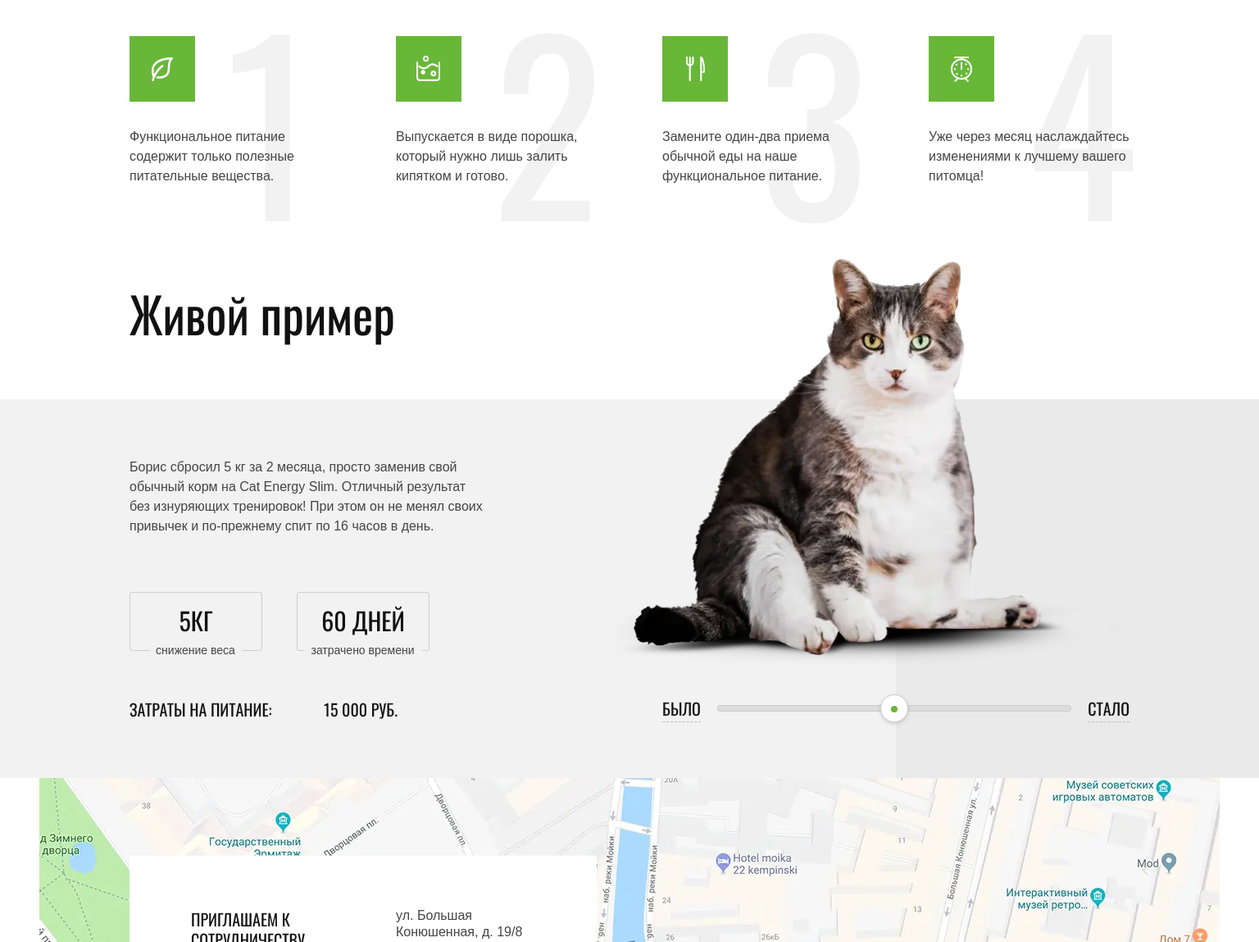
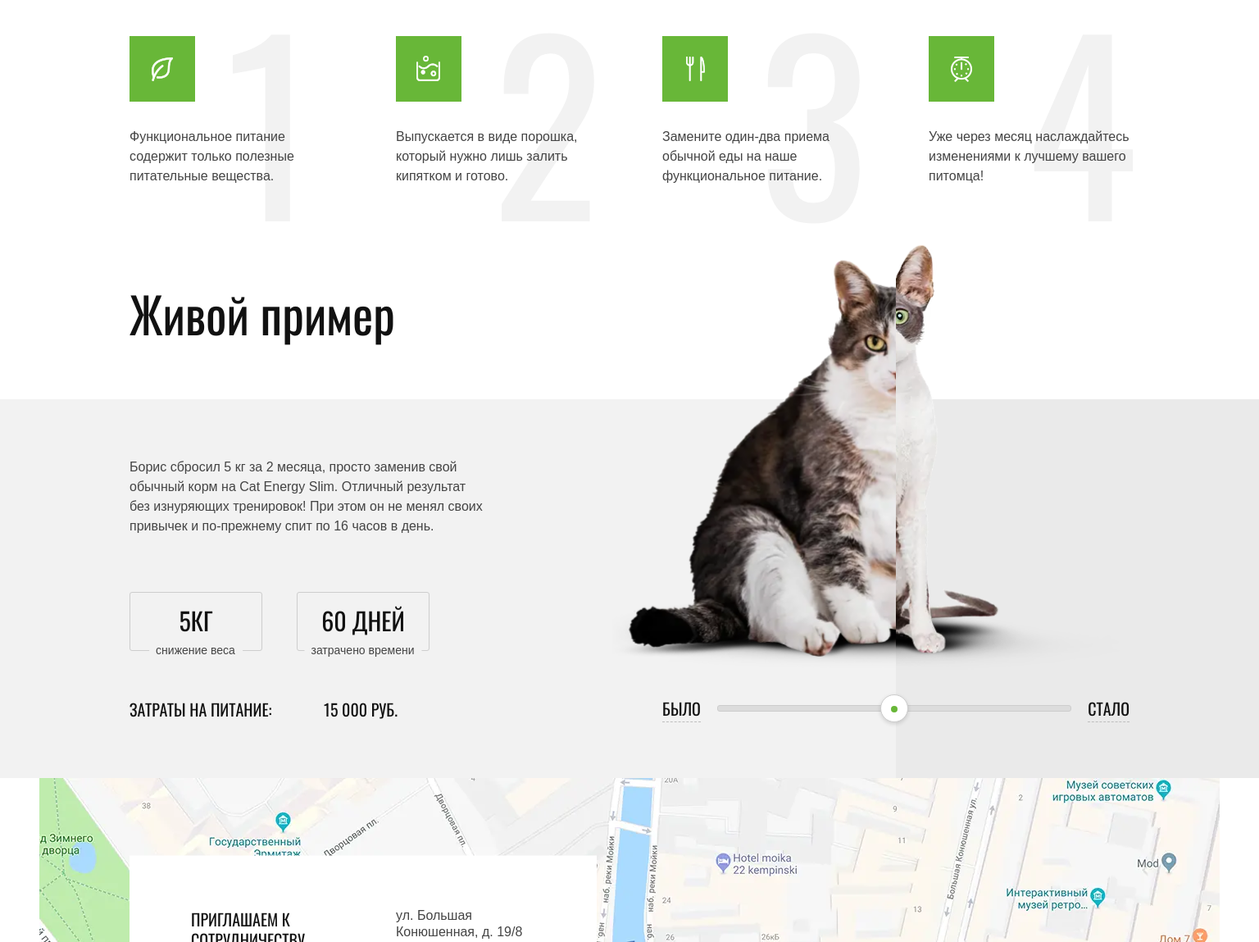
Before and after one commit to alte0/43745-cat-energy-19, a website: page source/index.html in a window 1536 px wide. Shown: the part 1308-2457 px from the top of the page at 82% size. Drawn offline with nearby package versions, Linux system fonts and the light colour scheme; files that its build step writes are made by us from their sources; files whose address does not match are found by name.

Commit message:
Новая релизация котов

```diff
--- a/source/index.html
+++ b/source/index.html
@@ -130,6 +130,7 @@
         </div>
         <div class="graphic-example">
           <div class="graphic-example__imgs-wrap">
+            <div class="graphic-example__before-photo-cat-wrap">
               <picture>
                 <source type="image/webp" media="(min-width: 1300px)" srcset="img/before-desktop@1x.webp, img/before-desktop@2x.webp 2x">
                 <source type="image/webp" media="(min-width: 768px)" srcset="img/before-tablet@1x.webp, img/before-tablet@2x.webp 2x">
@@ -138,6 +139,8 @@
                 <source media="(min-width: 768px)" srcset="img/before-tablet@1x.png, img/before-tablet@2x.png 2x">
                 <img class="graphic-example__before-photo-cat" src="img/before-mobile@1x.png" srcset="img/before-mobile@2x.png 2x" width="311" height="232" alt="Картинка кота до">
               </picture>
+            </div>
+            <div class="graphic-example__after-photo-cat-wrap">
               <picture>
                 <source type="image/webp" media="(min-width: 1300px)" srcset="img/after-desktop@1x.webp, img/after-desktop@2x.webp 2x">
                 <source type="image/webp" media="(min-width: 768px)" srcset="img/after-tablet@1x.webp, img/after-tablet@2x.webp 2x">
@@ -146,6 +149,7 @@
                 <source media="(min-width: 768px)" srcset="img/after-tablet@1x.png, img/after-tablet@2x.png 2x">
                 <img class="graphic-example__after-photo-cat" src="img/after-mobile@1x.png" srcset="img/after-mobile@2x.png 2x" width="251" height="240" alt="Картинка кота после">
               </picture>
+            </div>
           </div>
           <div class="graphic-example__wrap">
             <button class="graphic-example__btn">Было</button>
--- a/source/sass/blocks/graphic-example.scss
+++ b/source/sass/blocks/graphic-example.scss
@@ -78,26 +78,47 @@
     height: 240px;
   }
 
+  .graphic-example__before-photo-cat-wrap,
+  .graphic-example__after-photo-cat-wrap {
+    position: absolute;
+    top: -170px;
+    width: auto;
+    height: auto;
+    overflow: hidden;
+  }
+
+  .graphic-example__before-photo-cat-wrap {
+    width: 50%;
+    z-index: 2;
+  }
+
+  .graphic-example__after-photo-cat-wrap {
+    width: 50%;
+    z-index: 1;
+    right: 0;
+    transform: rotateY(180deg);
+  }
+
   .graphic-example__before-photo-cat,
   .graphic-example__after-photo-cat {
-    position: absolute;
-    top: -160px;
-    left: 0;
-    right: 0;
-    margin: auto;
+    display: block;
   }
 
   .graphic-example__before-photo-cat {
-    // clip: rect(0, 334px, 508px, 0);
-    height: 508px;
+    height: 518px;
     width: 669px;
-    z-index: 2;
+    position: relative;
+    left: 100%;
+    transform: translateX(-50%);
+    margin-left: auto;
   }
 
   .graphic-example__after-photo-cat {
-    height: 508px;
+    height: 518px;
     width: 710px;
-    z-index: 1;
+    position: relative;
+    left: 100%;
+    transform: translateX(-50%) rotateY(180deg);
   }
 
   .graphic-example__wrap {
@@ -175,35 +196,38 @@
 
 @media (min-width: 1300px) {
   .graphic-example {
-    width: 570px;
+    width: 650px;
     padding-top: 0;
     padding-bottom: 65px;
     margin-top: 135px;
+    margin-right: -40px;
   }
 
   .graphic-example__imgs-wrap {
     height: 332px;
+    transform: translate(-3.2%, -5.5%);
   }
 
   .graphic-example__wrap {
-    padding-left: 0;
-    padding-right: 0;
+    padding-left: 40px;
+    padding-right: 40px;
     padding-bottom: 10px;
   }
 
+  .graphic-example__before-photo-cat-wrap {
+    width: 53.2%;
+  }
+
   .graphic-example__before-photo-cat {
-    // clip: rect(0, 359px, 508px, 0);
-    height: 518px;
+    transform: translateX(-53%);
+    width: 690px;
+  }
+
+  .graphic-example__after-photo-cat-wrap {
+    width: 46.8%;
   }
 
   .graphic-example__after-photo-cat {
-    height: 520px;
-    width: 680px;
-  }
-
-  .graphic-example__before-photo-cat,
-  .graphic-example__after-photo-cat {
-    top: -190px;
-    transform: translateX(-11%);
+    transform: translateX(-47%) rotateY(180deg);
   }
 }
```
Lines whose indentation alone changed are shown as unchanged.
